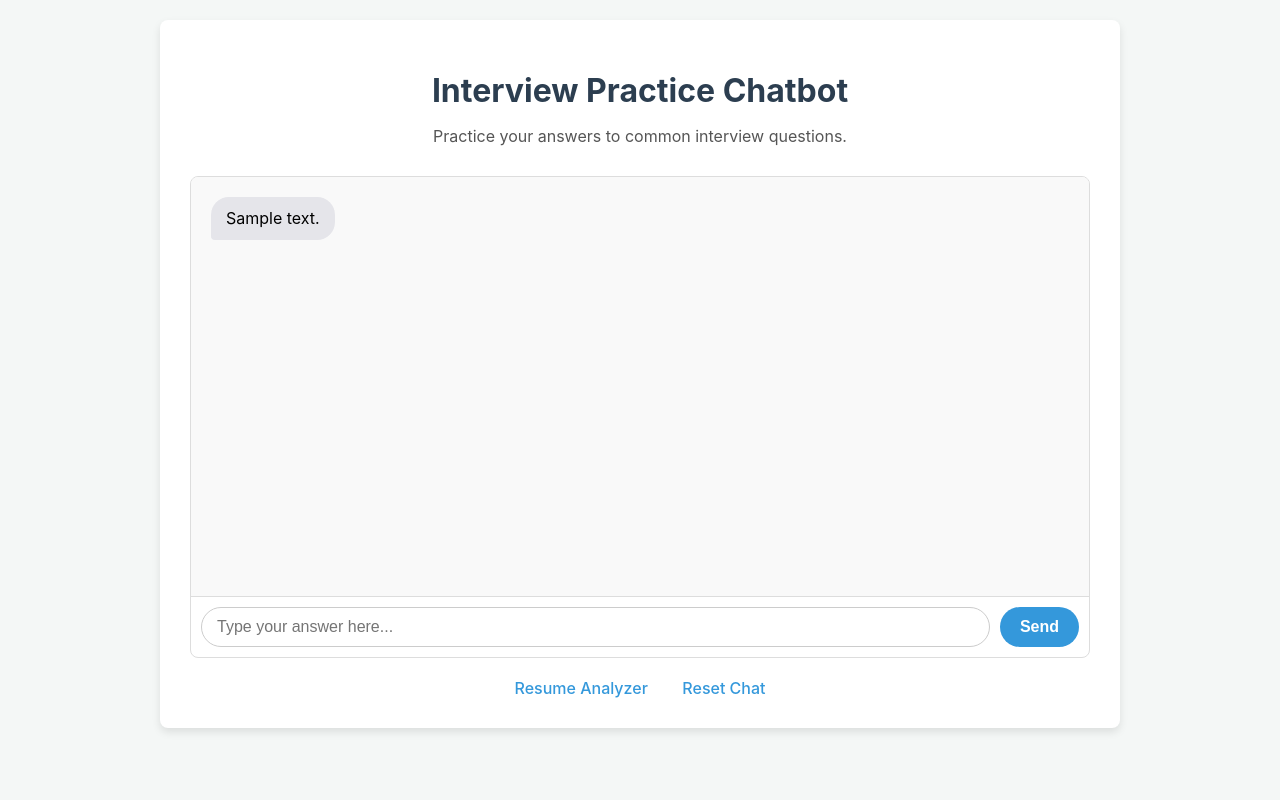
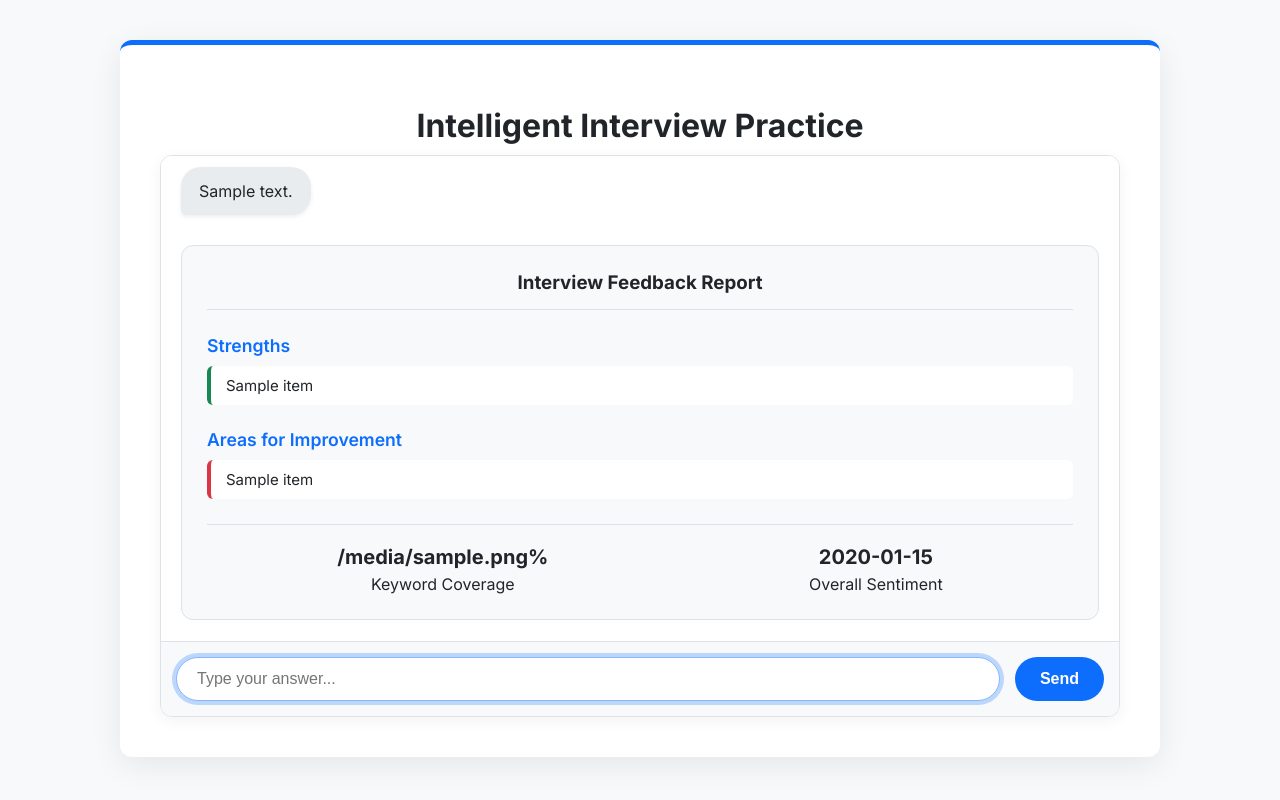
Before and after one commit to Zaid2044/AI-Career-Coach, a Flask app: template templates/chatbot.html in a window 1280 px wide. Run offline with Flask 3, Linux system fonts and the light colour scheme; the template is opened without the code that fills it: most values are stand-ins (such as "Sample title", 1, 10 or a date in 2020).

Commit message:
feat: Overhaul UI with modern CSS and professional layout

```diff
--- a/app.py
+++ b/app.py
@@ -1,68 +1,110 @@
-from flask import Flask, render_template, request, session
+from flask import Flask, render_template, request, session, redirect, url_for
 from src.analyzer import calculate_similarity
+from src.interview_analyzer import extract_keywords, analyze_interview
 import os
 
 app = Flask(__name__)
 app.secret_key = os.urandom(24)
 
-INTERVIEW_QUESTIONS = [
-    "Tell me about yourself.",
-    "What are your biggest strengths?",
-    "What is your biggest weakness?",
-    "Where do you see yourself in five years?",
-    "Why do you want to work for this company?"
+BEHAVIORAL_QUESTIONS = [
+    "Tell me about a time you had to handle a difficult stakeholder.",
+    "Describe a challenging project you worked on and how you handled it.",
+    "What are your long-term career goals?",
+    "How do you handle pressure or stressful situations?",
+    "Why should we hire you?"
 ]
 
 @app.route('/', methods=['GET', 'POST'])
 def index():
     if request.method == 'POST':
-        resume_text = request.form.get('resume')
-        jd_text = request.form.get('job_description')
+        session['resume_text'] = request.form.get('resume')
+        session['jd_text'] = request.form.get('job_description')
 
-        if resume_text and jd_text:
-            score = calculate_similarity(resume_text, jd_text)
+        if session['resume_text'] and session['jd_text']:
+            score = calculate_similarity(session['resume_text'], session['jd_text'])
 
             feedback = ""
             if score > 0.5:
-                feedback = "Excellent fit! The resume keywords strongly match the job description."
+                feedback = "Excellent fit! Your resume strongly aligns with the job description."
             elif score > 0.3:
-                feedback = "Good fit. The resume shows relevant skills for the job."
+                feedback = "Good fit. There's a solid overlap between your skills and the job requirements."
             else:
-                feedback = "Needs improvement. Consider tailoring your resume with more keywords from the job description."
+                feedback = "Needs improvement. Consider tailoring your resume with more keywords."
 
-            return render_template('index.html', score=round(score, 2), feedback=feedback, resume=resume_text, jd=jd_text)
+            session['resume_feedback'] = feedback
+            session['resume_score'] = round(score, 2)
 
-    return render_template('index.html', score=None, feedback=None)
+            return redirect(url_for('coach_dashboard'))
+
+    return render_template('index.html')
+
+@app.route('/coach')
+def coach_dashboard():
+    return render_template(
+        'coach_dashboard.html',
+        resume_score=session.get('resume_score'),
+        resume_feedback=session.get('resume_feedback')
+    )
+
+def generate_questions(job_description):
+    jd_keywords = extract_keywords(job_description, top_n=3)
+    technical_questions = [
+        "Can you describe your experience with {kw}?",
+        "Tell me about a project where you used {kw}.",
+        "How would you approach a task involving {kw}?"
+    ]
+
+    questions = BEHAVIORAL_QUESTIONS[:2]
+
+    for i, keyword in enumerate(jd_keywords):
+        if i < len(technical_questions):
+            questions.append(technical_questions[i].format(kw=keyword))
+
+    questions.append(BEHAVIORAL_QUESTIONS[2])
+    return questions
 
 @app.route('/chatbot', methods=['GET', 'POST'])
 def chatbot():
-    if 'question_index' not in session or 'chat_history' not in session:
+    if 'jd_text' not in session:
+        return redirect(url_for('index'))
+
+    if 'questions' not in session:
+        session['questions'] = generate_questions(session['jd_text'])
         session['question_index'] = 0
-        session['chat_history'] = []
-        session['chat_history'].append({'speaker': 'bot', 'message': INTERVIEW_QUESTIONS[0]})
+        session['chat_history'] = [{'speaker': 'bot', 'message': session['questions'][0]}]
+        session['interview_finished'] = False
+        session['feedback_report'] = None
 
-    if request.method == 'POST':
+    if request.method == 'POST' and not session.get('interview_finished'):
         user_answer = request.form.get('answer')
         if user_answer:
             session['chat_history'].append({'speaker': 'user', 'message': user_answer})
-
             session['question_index'] += 1
 
-            if session['question_index'] < len(INTERVIEW_QUESTIONS):
-                next_question = INTERVIEW_QUESTIONS[session['question_index']]
+            if session['question_index'] < len(session['questions']):
+                next_question = session['questions'][session['question_index']]
                 session['chat_history'].append({'speaker': 'bot', 'message': next_question})
             else:
-                session['chat_history'].append({'speaker': 'bot', 'message': "That's all the questions for now. Great practice!"})
+                session['interview_finished'] = True
+                jd_keywords = extract_keywords(session['jd_text'])
+                feedback_report = analyze_interview(session['chat_history'], jd_keywords)
+                session['feedback_report'] = feedback_report
+
+                final_message = "That's all the questions for now. Here is your feedback report:"
+                session['chat_history'].append({'speaker': 'bot', 'message': final_message})
 
     session.modified = True
-    return render_template('chatbot.html', chat_history=session.get('chat_history', []))
+    return render_template(
+        'chatbot.html',
+        chat_history=session.get('chat_history', []),
+        feedback_report=session.get('feedback_report'),
+        interview_finished=session.get('interview_finished')
+    )
 
-@app.route('/chatbot/reset')
-def reset_chatbot():
-    session.pop('question_index', None)
-    session.pop('chat_history', None)
-    return "<p>Chatbot session reset. Please <a href='/chatbot'>return to the chatbot</a>.</p>"
-
+@app.route('/reset')
+def reset_session():
+    session.clear()
+    return redirect(url_for('index'))
 
 if __name__ == '__main__':
     app.run(debug=True)
--- a/static/chatbot.css
+++ b/static/chatbot.css
@@ -1,25 +1,32 @@
 .chat-window {
-    border: 1px solid #ddd;
-    border-radius: 8px;
+    border: 1px solid #dee2e6;
+    border-radius: 12px;
     overflow: hidden;
     display: flex;
     flex-direction: column;
-    height: 60vh;
+    height: 70vh;
+    box-shadow: 0 4px 16px rgba(0, 0, 0, 0.05);
 }
 
 #chat-box {
     flex-grow: 1;
     padding: 20px;
     overflow-y: auto;
-    background-color: #f9f9f9;
+    background-color: #fff;
     display: flex;
     flex-direction: column;
-    gap: 15px;
+    gap: 20px;
 }
 
 .message-container {
     display: flex;
-    max-width: 75%;
+    max-width: 80%;
+    animation: fadeIn 0.5s ease-in-out;
+}
+
+@keyframes fadeIn {
+    from { opacity: 0; transform: translateY(10px); }
+    to { opacity: 1; transform: translateY(0); }
 }
 
 .bot-message {
@@ -32,57 +39,126 @@
 }
 
 .message {
-    padding: 10px 15px;
-    border-radius: 18px;
-    line-height: 1.4;
+    padding: 12px 18px;
+    border-radius: 20px;
+    line-height: 1.5;
+    box-shadow: 0 2px 4px rgba(0,0,0,0.07);
 }
 
 .bot-message .message {
-    background-color: #e5e5ea;
-    color: #000;
-    border-bottom-left-radius: 4px;
+    background-color: #e9ecef;
+    color: #212529;
+    border-bottom-left-radius: 5px;
 }
 
 .user-message .message {
-    background-color: #3498db;
+    background-color: #0d6efd;
     color: #fff;
-    border-bottom-right-radius: 4px;
+    border-bottom-right-radius: 5px;
 }
 
 #chat-form {
     display: flex;
-    padding: 10px;
-    border-top: 1px solid #ddd;
+    padding: 15px;
+    border-top: 1px solid #dee2e6;
+    background-color: #f8f9fa;
 }
 
 #chat-form input {
     flex-grow: 1;
-    border: 1px solid #ccc;
-    border-radius: 20px;
-    padding: 10px 15px;
+    border: 1px solid #ced4da;
+    border-radius: 25px;
+    padding: 12px 20px;
     font-size: 16px;
-    margin-right: 10px;
+    margin-right: 15px;
+}
+
+#chat-form input:focus {
+    outline: none;
+    border-color: #86b7fe;
+    box-shadow: 0 0 0 0.25rem rgba(13, 110, 253, 0.25);
 }
 
 #chat-form button {
     width: auto;
-    padding: 10px 20px;
+    padding: 12px 25px;
     font-size: 16px;
-    border-radius: 20px;
+    border-radius: 25px;
 }
 
-.navigation-links {
-    text-align: center;
-    margin-top: 20px;
+.feedback-report-container {
+    margin: 10px 0;
 }
 
-.navigation-links a {
-    margin: 0 15px;
-    color: #3498db;
-    text-decoration: none;
-    font-weight: 500;
+.feedback-report {
+    background: #f8f9fa;
+    border: 1px solid #dee2e6;
+    border-radius: 12px;
+    padding: 25px;
+    width: 100%;
+    box-sizing: border-box;
+    animation: fadeIn 0.5s ease-in-out;
 }
 
-.navigation-links a:hover {
-    text-decoration: underline;
+.feedback-report h3 {
+    text-align: center;
+    color: #212529;
+    font-weight: 700;
+    border-bottom: 1px solid #dee2e6;
+    padding-bottom: 15px;
+    margin: 0 0 25px 0;
 }
+
+.feedback-section {
+    margin-bottom: 20px;
+}
+
+.feedback-section h4 {
+    color: #0d6efd;
+    margin-bottom: 10px;
+    font-size: 1.1rem;
+    font-weight: 600;
+}
+
+.feedback-section ul {
+    list-style-type: none;
+    padding-left: 0;
+    margin: 0;
+}
+
+.feedback-section li {
+    background-color: #fff;
+    padding: 10px 15px;
+    border-radius: 6px;
+    margin-bottom: 8px;
+    border-left: 4px solid;
+    font-size: 15px;
+}
+
+.feedback-section:first-of-type li {
+    border-color: #198754; /* Green for strengths */
+}
+
+.feedback-section:nth-of-type(2) li {
+    border-color: #dc3545; /* Red for weaknesses */
+}
+
+.feedback-metrics {
+    margin-top: 25px;
+    padding-top: 20px;
+    border-top: 1px solid #dee2e6;
+    display: flex;
+    justify-content: space-around;
+    text-align: center;
+}
+
+.metric-item {
+    font-size: 1rem;
+}
+
+.metric-item strong {
+    display: block;
+    font-size: 1.25rem;
+    color: #212529;
+    margin-bottom: 5px;
+}
--- a/static/style.css
+++ b/static/style.css
@@ -1,96 +1,153 @@
+@import url('https://fonts.googleapis.com/css2?family=Inter:wght@400;500;600;700&display=swap');
+
 body {
-    font-family: -apple-system, BlinkMacSystemFont, 'Segoe UI', Roboto, Oxygen, Ubuntu, Cantarell, 'Open Sans', 'Helvetica Neue', sans-serif;
-    background-color: #f4f7f6;
-    color: #333;
+    font-family: 'Inter', sans-serif;
+    background-color: #f8f9fa;
+    color: #212529;
     display: flex;
     justify-content: center;
+    align-items: flex-start;
+    min-height: 100vh;
     margin: 0;
-    padding: 20px;
+    padding: 40px 20px;
+    box-sizing: border-box;
 }
 
 .container {
     background-color: #ffffff;
-    padding: 30px;
-    border-radius: 8px;
-    box-shadow: 0 4px 8px rgba(0, 0, 0, 0.1);
+    padding: 40px;
+    border-radius: 12px;
+    box-shadow: 0 8px 32px rgba(0, 0, 0, 0.08);
     width: 100%;
-    max-width: 900px;
+    max-width: 960px;
+    border-top: 5px solid #0d6efd;
 }
 
 h1 {
     text-align: center;
-    color: #2c3e50;
+    color: #212529;
+    font-weight: 700;
     margin-bottom: 10px;
 }
 
 p {
     text-align: center;
-    margin-bottom: 30px;
-    color: #555;
+    margin-bottom: 40px;
+    color: #6c757d;
+    font-size: 1.1rem;
 }
 
 .form-group {
-    margin-bottom: 20px;
+    margin-bottom: 25px;
 }
 
 label {
     display: block;
-    margin-bottom: 8px;
+    margin-bottom: 10px;
     font-weight: 600;
+    color: #495057;
 }
 
 textarea {
     width: 100%;
-    padding: 12px;
-    border: 1px solid #ccc;
-    border-radius: 4px;
+    padding: 15px;
+    border: 1px solid #ced4da;
+    border-radius: 8px;
     box-sizing: border-box;
     font-size: 16px;
     resize: vertical;
+    transition: border-color 0.2s, box-shadow 0.2s;
 }
 
-button {
-    width: 100%;
-    padding: 15px;
-    background-color: #3498db;
-    color: white;
-    border: none;
-    border-radius: 4px;
-    font-size: 18px;
-    font-weight: bold;
-    cursor: pointer;
-    transition: background-color 0.3s;
-}
-
-button:hover {
-    background-color: #2980b9;
+textarea:focus {
+    outline: none;
+    border-color: #86b7fe;
+    box-shadow: 0 0 0 0.25rem rgba(13, 110, 253, 0.25);
 }
 
 .result-box {
-    background-color: #eaf6ff;
-    border-left: 5px solid #3498db;
-    padding: 20px;
-    margin: 20px 0;
-    border-radius: 4px;
+    background-color: #e9ecef;
+    border: 1px solid #dee2e6;
+    padding: 25px;
+    margin: 20px 0 30px 0;
+    border-radius: 8px;
+    text-align: center;
 }
 
 .result-box h2 {
     margin-top: 0;
-    color: #2c3e50;
+    color: #212529;
 }
 
 .result-box .score {
-    font-size: 24px;
-    font-weight: bold;
+    font-size: 2rem;
+    font-weight: 700;
+}
+
+.result-box .score span {
+    color: #0d6efd;
+}
+
+.result-box .feedback {
+    font-size: 1.1rem;
+    color: #495057;
+    margin-top: 15px;
     text-align: center;
 }
 
-.result-box .score span {
-    color: #2980b9;
+.button-group {
+    display: flex;
+    justify-content: center;
+    gap: 20px;
+    margin-top: 20px;
 }
 
-.result-box .feedback {
+.btn {
+    display: inline-block;
+    padding: 12px 25px;
+    border: none;
+    border-radius: 6px;
     font-size: 16px;
+    font-weight: 600;
+    cursor: pointer;
     text-align: center;
-    margin-top: 10px;
+    text-decoration: none;
+    transition: all 0.3s ease;
 }
+
+.btn-primary {
+    background-color: #0d6efd;
+    color: white;
+}
+
+.btn-primary:hover {
+    background-color: #0b5ed7;
+    transform: translateY(-2px);
+    box-shadow: 0 4px 12px rgba(13, 110, 253, 0.3);
+}
+
+.btn-secondary {
+    background-color: #6c757d;
+    color: white;
+}
+
+.btn-secondary:hover {
+    background-color: #5c636a;
+    transform: translateY(-2px);
+    box-shadow: 0 4px 12px rgba(0,0,0,0.15);
+}
+
+.card {
+    background-color: #f8f9fa;
+    border: 1px solid #e9ecef;
+    border-radius: 8px;
+    padding: 25px;
+    margin-bottom: 25px;
+}
+
+.card h2 {
+    margin-top: 0;
+    border-bottom: 1px solid #dee2e6;
+    padding-bottom: 15px;
+    margin-bottom: 20px;
+}
--- a/templates/chatbot.html
+++ b/templates/chatbot.html
@@ -9,26 +9,63 @@
 </head>
 <body>
     <div class="container">
-        <h1>Interview Practice Chatbot</h1>
-        <p>Practice your answers to common interview questions.</p>
+        <h1>Intelligent Interview Practice</h1>
+
         <div class="chat-window">
             <div id="chat-box">
                 {% for entry in chat_history %}
                     <div class="message-container {{ 'user-message' if entry.speaker == 'user' else 'bot-message' }}">
                         <div class="message">
-                            {{ entry.message }}
+                            {{ entry.message | safe }}
                         </div>
                     </div>
                 {% endfor %}
+
+                {% if feedback_report %}
+                <div class="feedback-report-container">
+                    <div class="feedback-report">
+                        <h3>Interview Feedback Report</h3>
+                        <div class="feedback-section">
+                            <h4>Strengths</h4>
+                            <ul>
+                                {% for item in feedback_report.strengths %}
+                                    <li>{{ item }}</li>
+                                {% endfor %}
+                            </ul>
+                        </div>
+                        <div class="feedback-section">
+                            <h4>Areas for Improvement</h4>
+                            <ul>
+                                {% for item in feedback_report.weaknesses %}
+                                    <li>{{ item }}</li>
+                                {% endfor %}
+                            </ul>
+                        </div>
+                        <div class="feedback-metrics">
+                            <div class="metric-item">
+                                <strong>{{ feedback_report.keyword_coverage }}%</strong>
+                                Keyword Coverage
+                            </div>
+                            <div class="metric-item">
+                                <strong>{{ feedback_report.overall_sentiment }}</strong>
+                                Overall Sentiment
+                            </div>
+                        </div>
+                    </div>
+                </div>
+                {% endif %}
             </div>
+
+            {% if not interview_finished %}
             <form id="chat-form" action="/chatbot" method="post">
-                <input type="text" id="answer" name="answer" placeholder="Type your answer here..." autocomplete="off" required>
-                <button type="submit">Send</button>
+                <input type="text" id="answer" name="answer" placeholder="Type your answer..." autocomplete="off" required autofocus>
+                <button type="submit" class="btn btn-primary">Send</button>
             </form>
-        </div>
-        <div class="navigation-links">
-            <a href="/">Resume Analyzer</a>
-            <a href="/chatbot/reset">Reset Chat</a>
+            {% else %}
+            <div class="button-group" style="padding: 15px;">
+                 <a href="/reset" class="btn btn-secondary">Start New Session</a>
+            </div>
+            {% endif %}
         </div>
     </div>
     <script>
```
Also changed, not shown: src/interview_analyzer.py (added, +63 -0 lines), templates/coach_dashboard.html (added, +34 -0 lines), templates/index.html (+6 -12 lines).
